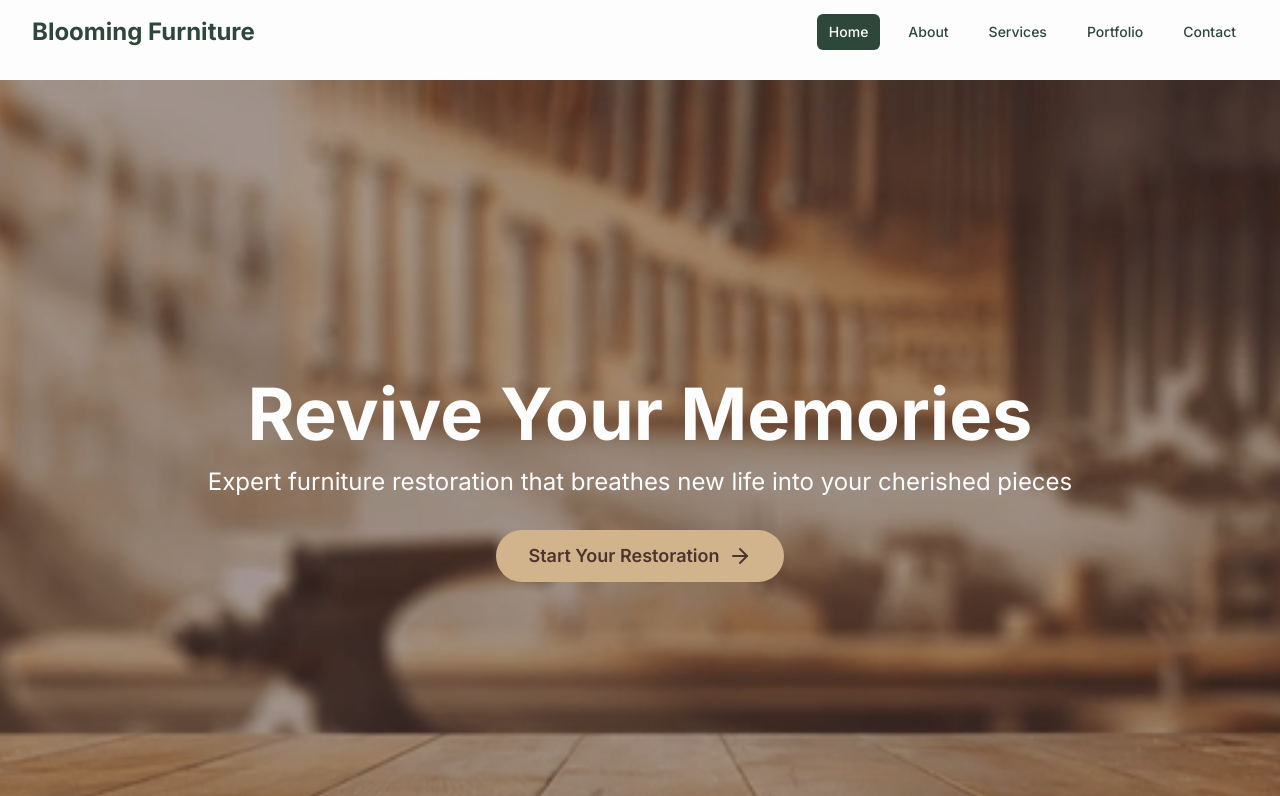
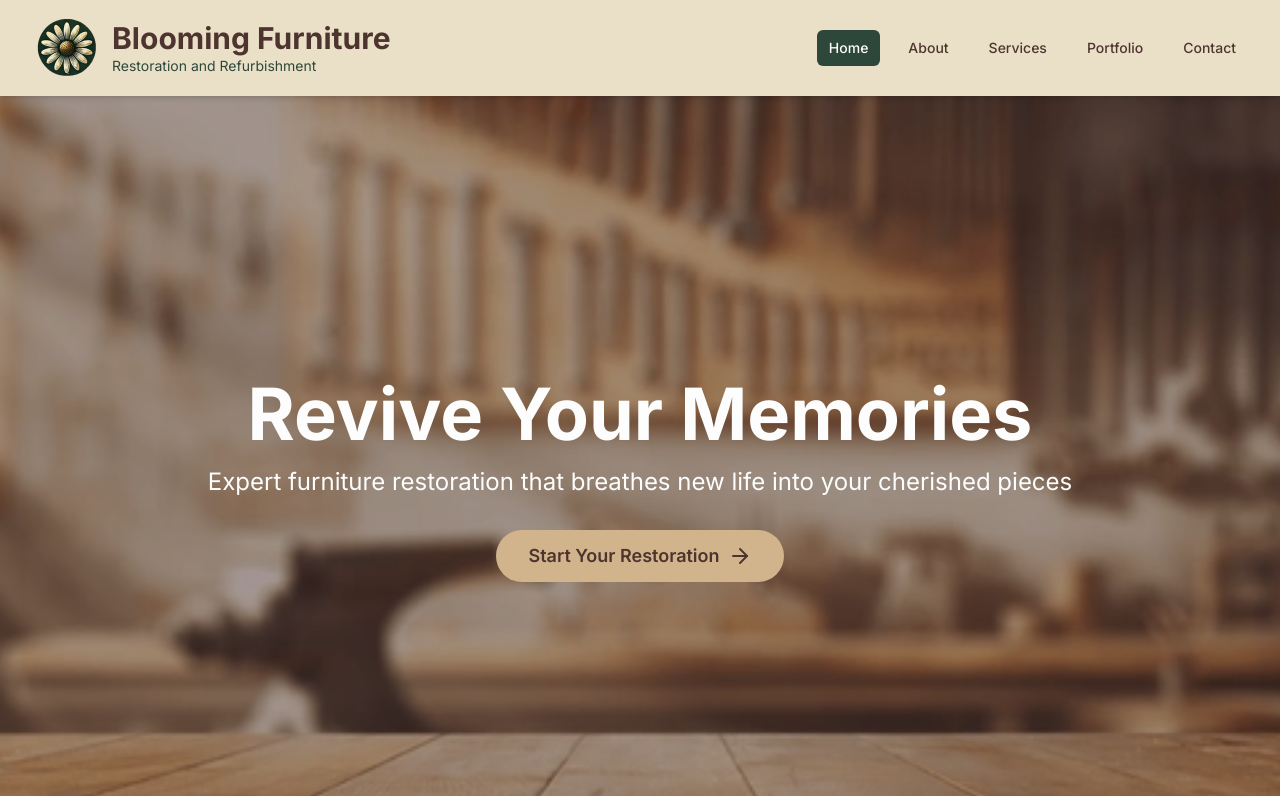
Before and after one commit to Jalt8/blooming-furniture, a Next.js app: page / in a window 1280 px wide. Shown: the top 796 px of the page. Built offline with nearby package versions, Linux system fonts and the light colour scheme.

Commit message:
Add 'use client' directive to client-side components

```diff
--- a/src/components/Navbar.tsx
+++ b/src/components/Navbar.tsx
@@ -7,48 +7,52 @@ import { Menu, X } from 'lucide-react';
 
 const Navbar: React.FC = () => {
   const [isOpen, setIsOpen] = useState(false);
-  const [scrolled, setScrolled] = useState(false);
   const pathname = usePathname();
 
   useEffect(() => {
-    const handleScroll = () => {
-      setScrolled(window.scrollY > 20);
+    const handleResize = () => {
+      if (window.innerWidth >= 768) {
+        setIsOpen(false);
+      }
     };
-
-    window.addEventListener('scroll', handleScroll);
-    return () => window.removeEventListener('scroll', handleScroll);
+    window.addEventListener('resize', handleResize);
+    return () => window.removeEventListener('resize', handleResize);
   }, []);
 
-  const navLinks = [
-    { href: '/', label: 'Home' },
-    { href: '/about', label: 'About' },
-    { href: '/services', label: 'Services' },
-    { href: '/portfolio', label: 'Portfolio' },
-    { href: '/contact', label: 'Contact' },
+  const navItems = [
+    { name: 'Home', href: '/' },
+    { name: 'About', href: '/about' },
+    { name: 'Services', href: '/services' },
+    { name: 'Portfolio', href: '/portfolio' },
+    { name: 'Contact', href: '/contact' },
   ];
 
   return (
-    <nav className={`fixed w-full z-50 transition-all duration-300 ${scrolled ? 'bg-daisy-cream shadow-md' : 'bg-transparent'}`}>
+    <nav className="bg-daisy-cream shadow-md fixed w-full z-50">
       <div className="max-w-7xl mx-auto px-4 sm:px-6 lg:px-8">
-        <div className="flex items-center justify-between h-16">
-          <div className="flex items-center">
-            <Link href="/" className="text-2xl font-bold text-forest-green">
-              Blooming Furniture
+        <div className="flex items-center justify-between h-24">
+          <div className="flex items-center flex-shrink-0">
+            <Link href="/" className="flex items-center">
+              <img className="h-16 w-auto mr-2 sm:mr-4" src="/android-chrome-256x256.png" alt="Blooming Furniture" />
+              <div className="flex flex-col">
+                <span className="text-xl sm:text-2xl md:text-3xl font-bold text-dark-wood whitespace-nowrap">Blooming Furniture</span>
+                <span className="text-xs sm:text-sm text-forest-green">Restoration and Refurbishment</span>
+              </div>
             </Link>
           </div>
-          <div className="hidden md:block">
-            <div className="ml-10 flex items-baseline space-x-4">
-              {navLinks.map((link) => (
+          <div className="hidden md:block flex-grow">
+            <div className="ml-10 flex items-center justify-end space-x-4">
+              {navItems.map((item) => (
                 <Link
-                  key={link.href}
-                  href={link.href}
+                  key={item.name}
+                  href={item.href}
                   className={`px-3 py-2 rounded-md text-sm font-medium ${
-                    pathname === link.href
-                      ? 'bg-forest-green text-white-daisy'
-                      : 'text-forest-green hover:bg-golden-center hover:text-dark-wood'
+                    pathname === item.href
+                      ? 'text-white-daisy bg-forest-green'
+                      : 'text-dark-wood hover:text-forest-green hover:bg-golden-center'
                   } transition-colors duration-300`}
                 >
-                  {link.label}
+                  {item.name}
                 </Link>
               ))}
             </div>
@@ -56,14 +60,10 @@ const Navbar: React.FC = () => {
           <div className="md:hidden">
             <button
               onClick={() => setIsOpen(!isOpen)}
-              className="inline-flex items-center justify-center p-2 rounded-md text-forest-green hover:text-white-daisy hover:bg-forest-green focus:outline-none focus:ring-2 focus:ring-offset-2 focus:ring-offset-forest-green focus:ring-white"
+              className="inline-flex items-center justify-center p-2 rounded-md text-dark-wood hover:text-forest-green hover:bg-golden-center focus:outline-none focus:ring-2 focus:ring-inset focus:ring-forest-green"
             >
               <span className="sr-only">Open main menu</span>
-              {isOpen ? (
-                <X className="block h-6 w-6" aria-hidden="true" />
-              ) : (
-                <Menu className="block h-6 w-6" aria-hidden="true" />
-              )}
+              {isOpen ? <X className="block h-6 w-6" /> : <Menu className="block h-6 w-6" />}
             </button>
           </div>
         </div>
@@ -72,18 +72,18 @@ const Navbar: React.FC = () => {
       {isOpen && (
         <div className="md:hidden">
           <div className="px-2 pt-2 pb-3 space-y-1 sm:px-3">
-            {navLinks.map((link) => (
+            {navItems.map((item) => (
               <Link
-                key={link.href}
-                href={link.href}
+                key={item.name}
+                href={item.href}
                 className={`block px-3 py-2 rounded-md text-base font-medium ${
-                  pathname === link.href
-                    ? 'bg-forest-green text-white-daisy'
-                    : 'text-forest-green hover:bg-golden-center hover:text-dark-wood'
+                  pathname === item.href
+                    ? 'text-white-daisy bg-forest-green'
+                    : 'text-dark-wood hover:text-forest-green hover:bg-golden-center'
                 } transition-colors duration-300`}
                 onClick={() => setIsOpen(false)}
               >
-                {link.label}
+                {item.name}
               </Link>
             ))}
           </div>
```
